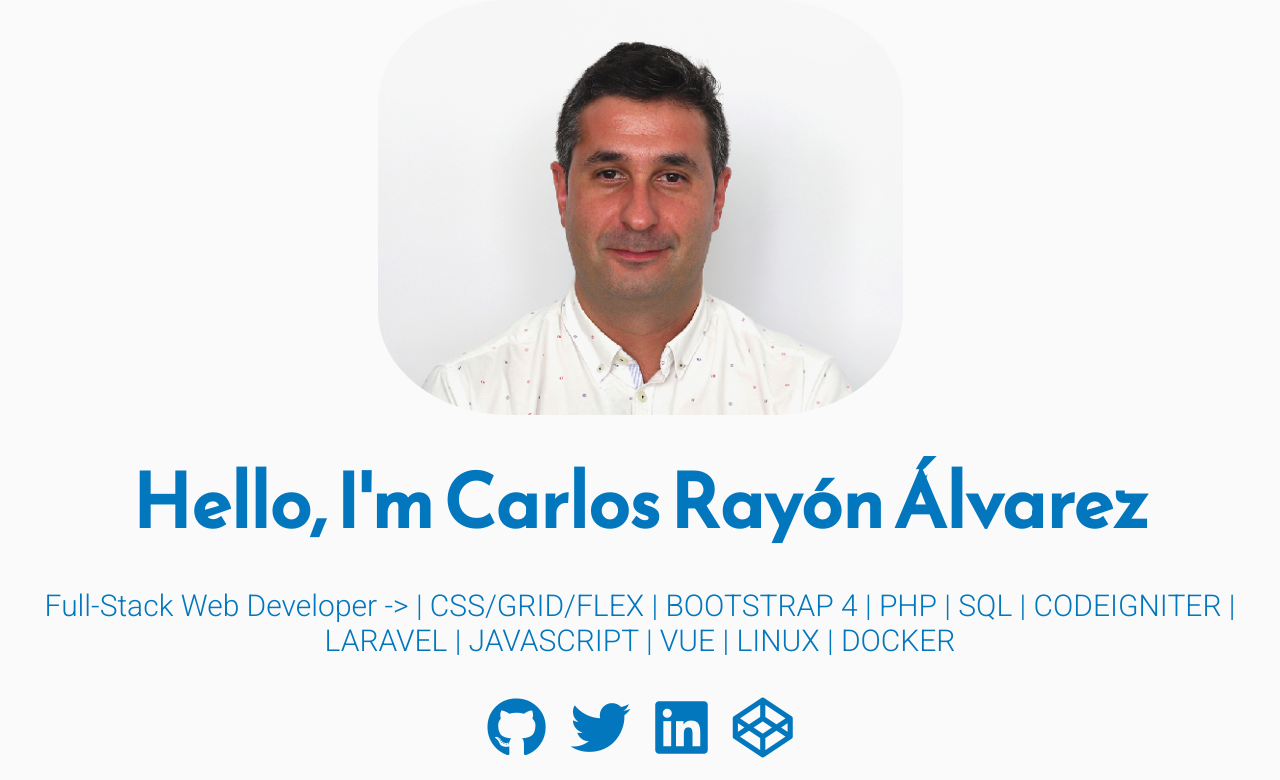
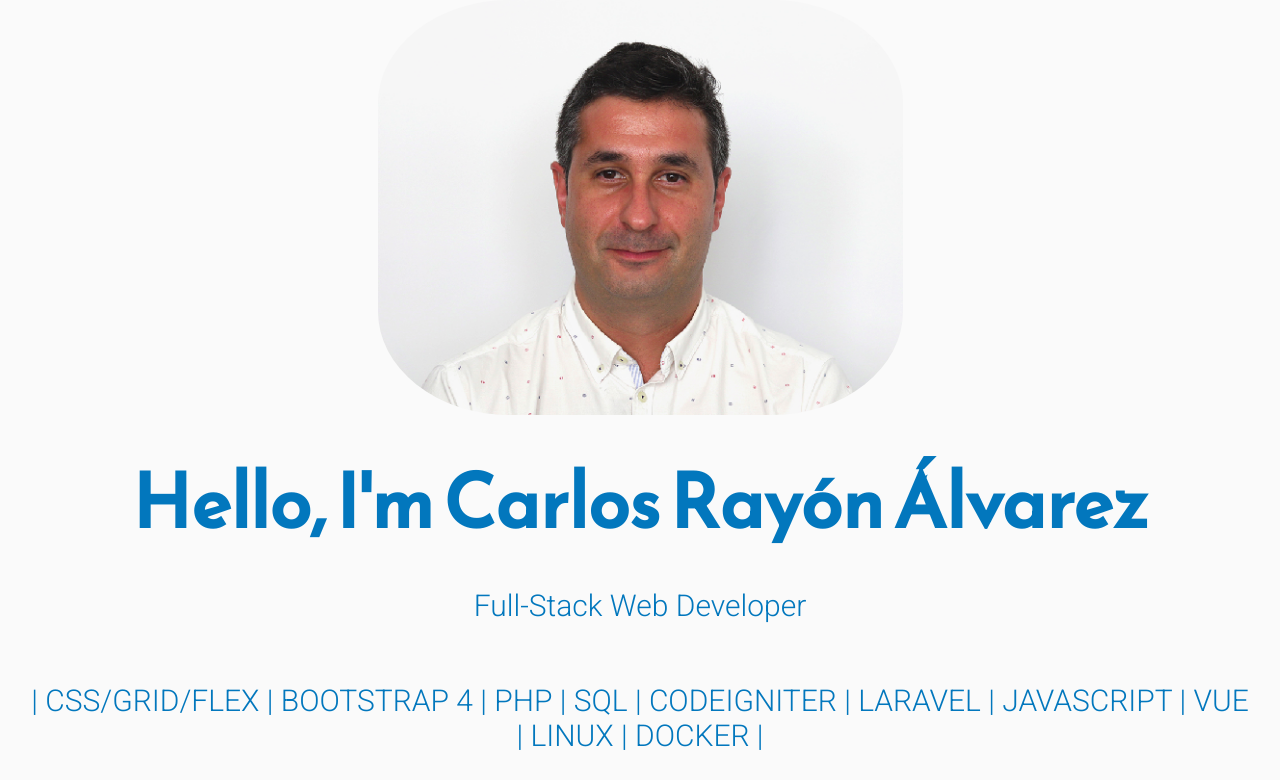
Before and after one commit to CarlosRayon/CarlosRayon.github.io, a plain HTML site: page index.html in a window 1280 px wide. Shown: the top 780 px of the page. Drawn offline with Linux system fonts and the light colour scheme.

Commit message:
first animation css

```diff
--- a/css/styles.css
+++ b/css/styles.css
@@ -34,8 +34,6 @@ html {
 
 /* Custom Styles */
 
-
-
 main {
 	display: flex;
 	flex-direction: column;
@@ -43,8 +41,8 @@ main {
 	justify-content: center;
 	padding: 0 30px;
 	text-align: center;
-	background: #FAFAFA;
-	color: #0277BD;
+	background: #fafafa;
+	color: #0277bd;
 }
 
 main > .intro {
@@ -59,34 +57,79 @@ main > .tagline {
 	font-weight: 100;
 }
 
-.img-cicle{
-    border-radius: 25%;
-    max-width: 7em;
+.img-cicle {
+	border-radius: 25%;
+	max-width: 7em;
 }
-.link-curriculum{
+.link-curriculum {
 	text-decoration: none;
 	font-weight: bold;
-	color: #0277BD;
+	color: #0277bd;
 }
 
 .icons-social i {
 	padding: 10px;
 }
 .icons-social a {
-	color: #0277BD;
+	color: #0277bd;
 }
 
-.icons-social a svg path{
-	fill: #0277BD;
+.icons-social a svg path {
+	fill: #0277bd;
 }
 
 .devto {
-	margin-bottom: -0.20rem;
+	margin-bottom: -0.2rem;
 }
 
 .devto svg {
-	margin-bottom: -0.20rem;
-	margin-left: 0.675rem;;
+	margin-bottom: -0.2rem;
+	margin-left: 0.675rem;
 	width: 2.65rem;
 	height: 2.65rem;
 }
+
+.span-tag {
+	opacity: 1;
+}
+
+.fade-in-1 {
+	animation: fadeInOpacity 0.5s ease-in 1;
+}
+.fade-in-2 {
+	animation: fadeInOpacity 0.75s ease-in;
+}
+.fade-in-3 {
+	animation: fadeInOpacity 1s ease-in;
+}
+.fade-in-4 {
+	animation: fadeInOpacity 1.25s ease-in;
+}
+.fade-in-5 {
+	animation: fadeInOpacity 1.50s ease-in;
+}
+.fade-in-6 {
+	animation: fadeInOpacity 1.75s ease-in;
+}
+.fade-in-7 {
+	animation: fadeInOpacity 2s ease-in;
+}
+.fade-in-8 {
+	animation: fadeInOpacity 2.25s ease-in;
+}
+.fade-in-9 {
+	animation: fadeInOpacity 2.50s ease-in;
+}
+.fade-in-10 {
+	animation: fadeInOpacity 2.75s ease-in;
+}
+
+
+@keyframes fadeInOpacity {
+	0% {
+		opacity: 0;
+	}
+	100% {
+		opacity: 1;
+	}
+}
--- a/index.html
+++ b/index.html
@@ -20,9 +20,14 @@
 				<img src="img/carlos-rayon-alvarez.png" alt="photo Carlos Rayón Álvarez" class="img-cicle" />
 			</div>
 			<div class="intro">Hello, I'm Carlos Rayón Álvarez</div>
+
+			<div class="tagline">Full-Stack Web Developer</div>
 			<div class="tagline">
-				Full-Stack Web Developer -> | CSS/GRID/FLEX | BOOTSTRAP 4 | PHP | SQL | CODEIGNITER | LARAVEL | JAVASCRIPT | VUE |
-				LINUX | DOCKER
+				| <span class="span-tag fade-in-1">CSS/GRID/FLEX</span> | <span class="span-tag fade-in-2">BOOTSTRAP 4</span> |
+				<span class="span-tag fade-in-3">PHP</span> | <span class="span-tag fade-in-4">SQL</span> |
+				<span class="span-tag fade-in-5">CODEIGNITER</span> | <span class="span-tag fade-in-6">LARAVEL</span> |
+				<span class="span-tag fade-in-7">JAVASCRIPT</span> | <span class="span-tag fade-in-8">VUE</span> |
+				<span class="span-tag fade-in-9">LINUX</span> | <span class="span-tag fade-in-10">DOCKER</span> |
 			</div>
 			<!-- Find your icons from here - https://fontawesome.com/icons?d=gallery&s=brands -->
 			<div class="icons-social">
```
